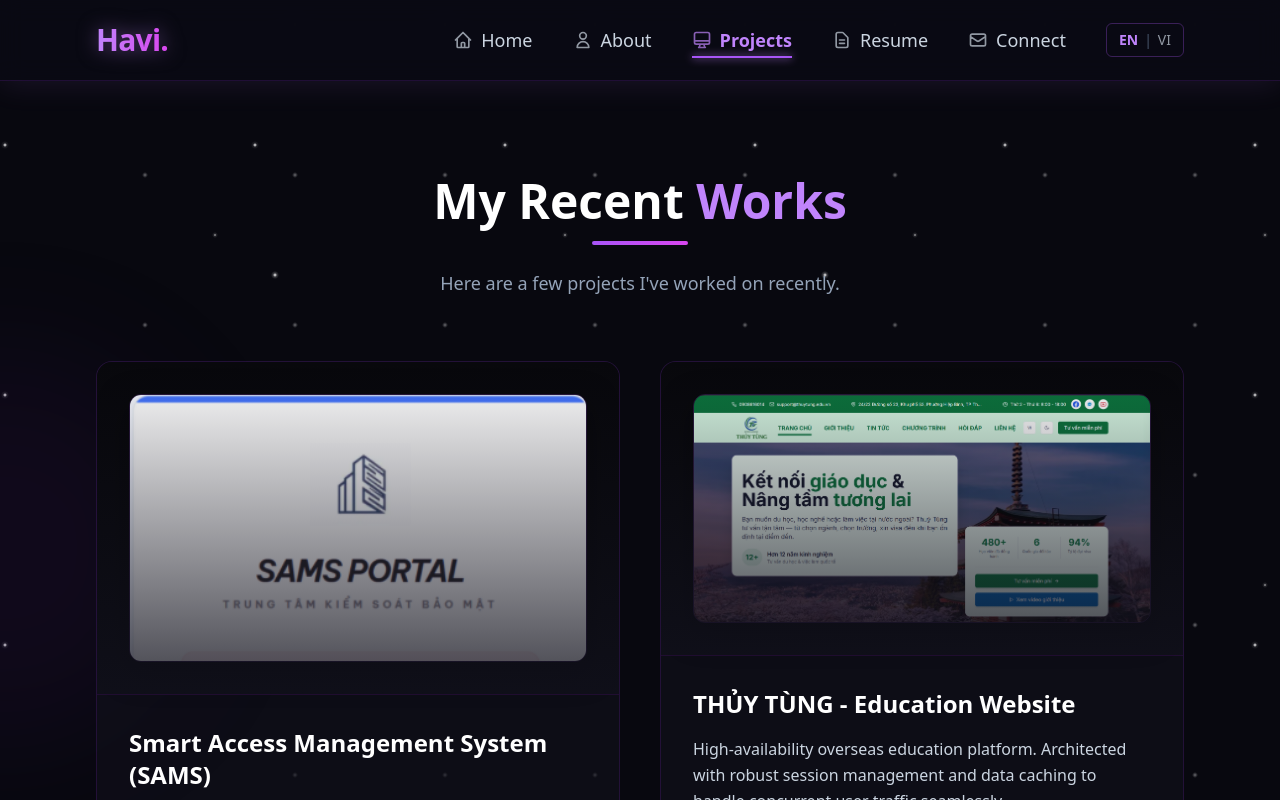
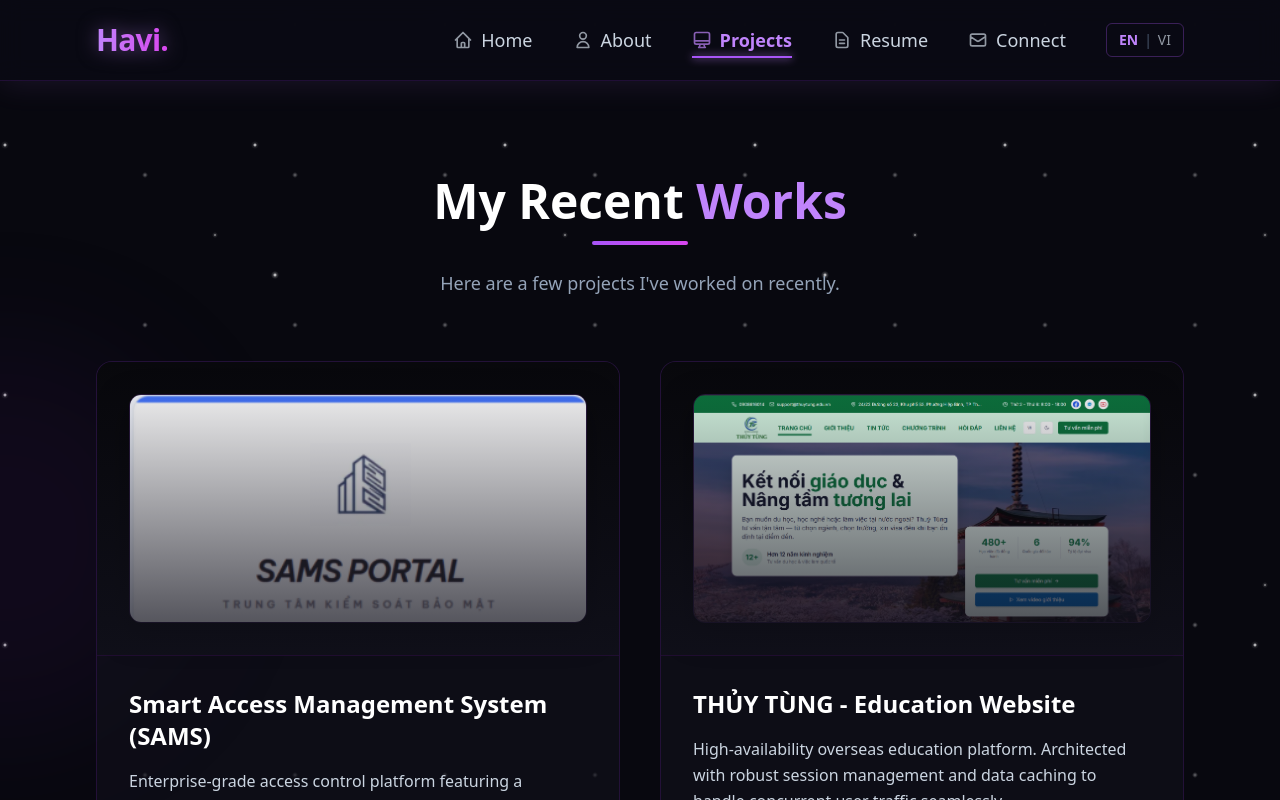
Before and after one commit to Hieuvo1227/My-profile, a Next.js app in the folder my-portfolio/: page /en/projects in a window 1280 px wide. Shown: the top 800 px of the page. Built offline with nearby package versions, Linux system fonts and the light colour scheme.

Commit message:
fix: Ensure uniform size for project images using absolute positioning

```diff
--- a/my-portfolio/src/components/Projects.tsx
+++ b/my-portfolio/src/components/Projects.tsx
@@ -37,11 +37,11 @@ export default function Projects() {
               <div key={project.id} className="bg-[#11111c]/60 border border-purple-900/30 rounded-2xl overflow-hidden flex flex-col group hover:border-purple-500/50 hover:shadow-[0_0_30px_rgba(192,132,252,0.15)] transition-all duration-500">
 
                 {/* Project Image Box */}
-                <div className="w-full aspect-video relative bg-[#08080c] p-4 sm:p-6 lg:p-8 flex items-center justify-center border-b border-purple-900/30">
+                <div className="w-full aspect-video relative bg-[#08080c] border-b border-purple-900/30">
                   <div className="absolute inset-0 bg-gradient-to-b from-transparent to-[#11111c] z-10 opacity-80 pointer-events-none"></div>
 
                   {project.image ? (
-                    <div className="relative w-full h-full rounded-xl overflow-hidden border border-purple-500/20 shadow-[0_10px_30px_rgba(0,0,0,0.5)] z-0 transform transition-all duration-700 group-hover:scale-105 group-hover:border-purple-500/50">
+                    <div className="absolute top-4 left-4 right-4 bottom-4 sm:top-6 sm:left-6 sm:right-6 sm:bottom-6 lg:top-8 lg:left-8 lg:right-8 lg:bottom-8 rounded-xl overflow-hidden border border-purple-500/20 shadow-[0_10px_30px_rgba(0,0,0,0.5)] z-0 transform transition-all duration-700 group-hover:scale-105 group-hover:border-purple-500/50">
                       <div className="absolute inset-0 bg-purple-900/10 mix-blend-overlay z-10"></div>
                       <img
                         src={project.image}
```
